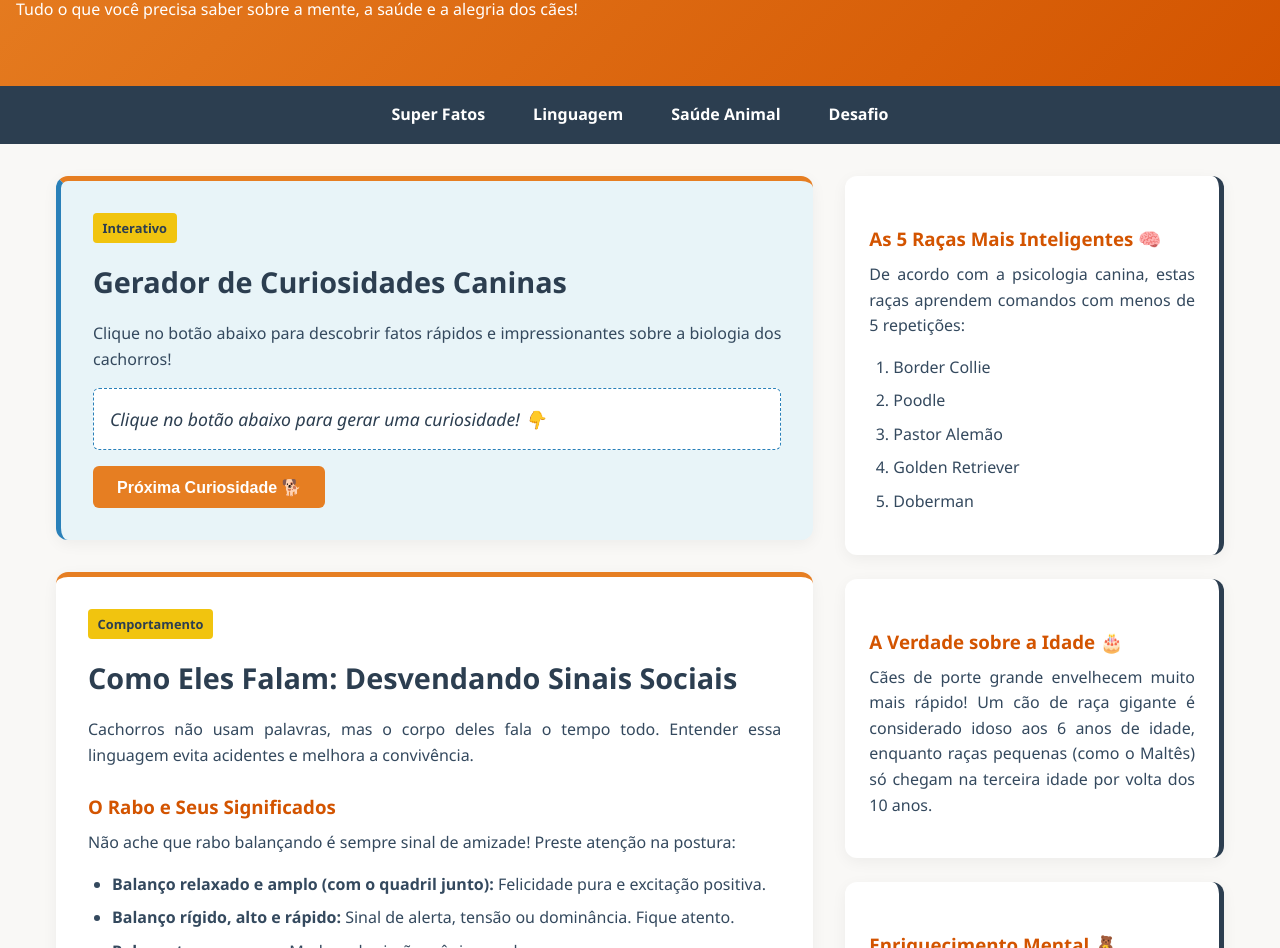
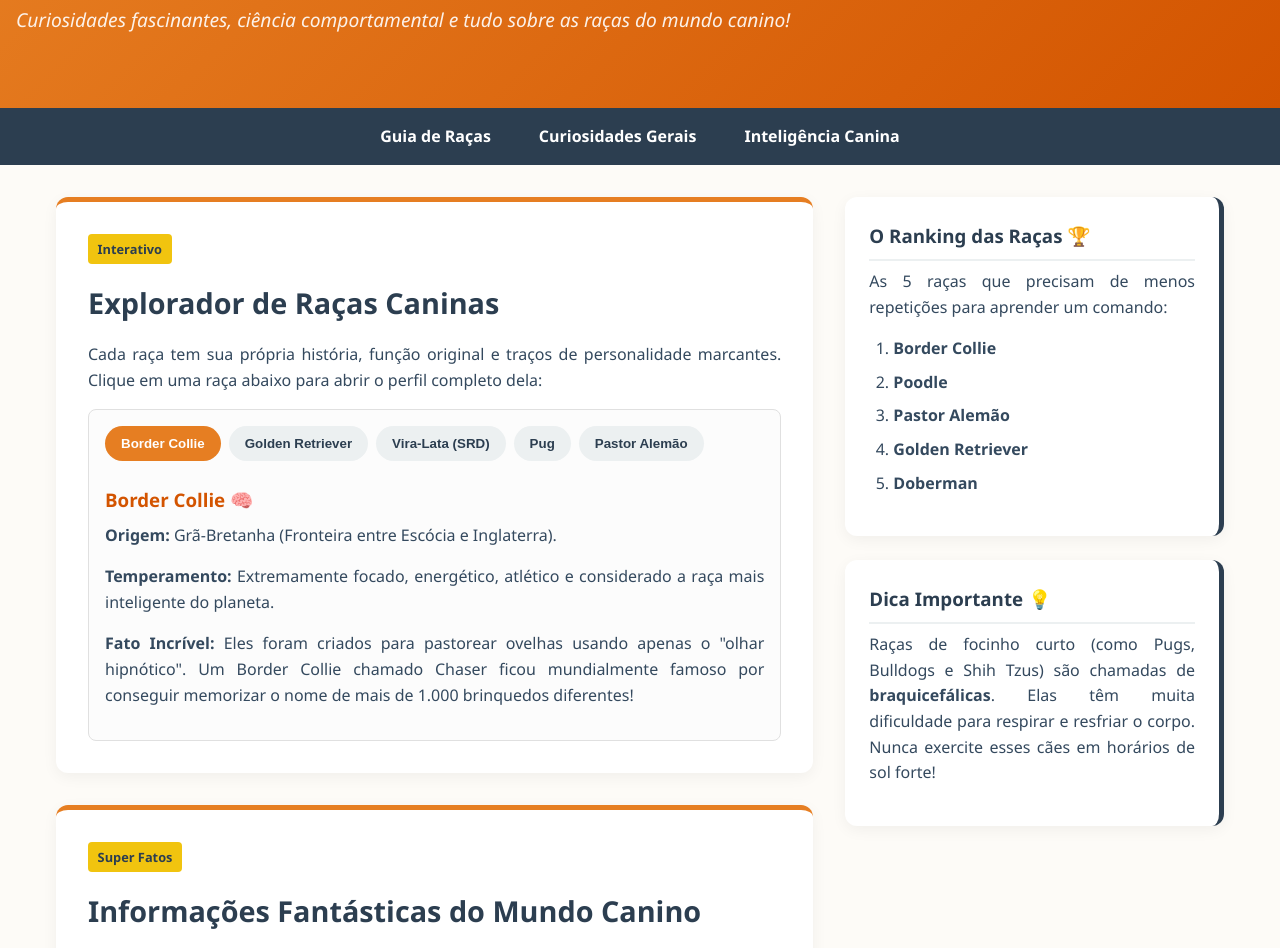
Before and after one commit to migueldalmut-ops/blog, a plain HTML site: page index.html in a window 1280 px wide. Shown: the part 136-1084 px from the top of the page. Drawn offline with Linux system fonts and the light colour scheme.

Commit message:
Update index.html

```diff
--- a/index.html
+++ b/index.html
@@ -3,17 +3,16 @@
 <head>
     <meta charset="UTF-8">
     <meta name="viewport" content="width=device-width, initial-scale=1.0">
-    <title>Cãopanheiro | O Blog dos Apaixonados por Cães</title>
+    <title>Cão de Raça | O Blog dos Apaixonados por Cães</title>
     <style>
         :root {
             --primary: #e67e22;
             --primary-dark: #d35400;
             --secondary: #2c3e50;
-            --bg: #f9f8f6;
+            --bg: #fdfbf7;
             --card-bg: #ffffff;
             --text: #34495e;
-            --accent: #27ae60;
-            --danger: #c0392b;
+            --accent: #2980b9;
         }
 
         * {
@@ -33,13 +32,19 @@
             background: linear-gradient(135deg, var(--primary), var(--primary-dark));
             color: white;
             text-align: center;
-            padding: 3rem 1rem;
+            padding: 3.5rem 1rem;
             box-shadow: 0 4px 10px rgba(0,0,0,0.1);
         }
 
         header h1 {
             font-size: 3rem;
             margin-bottom: 0.5rem;
+        }
+
+        header p {
+            font-size: 1.2rem;
+            font-style: italic;
+            opacity: 0.9;
         }
 
         nav {
@@ -127,59 +132,55 @@
             margin-bottom: 0.5rem;
         }
 
-        .alert-box {
-            background-color: #fce4d6;
-            border-left: 5px solid var(--danger);
+        /* Abas Interativas de Raças */
+        .tabs-container {
+            background: #fcfcfc;
+            border: 1px solid #e0e0e0;
+            border-radius: 8px;
             padding: 1rem;
-            border-radius: 6px;
-            margin: 1rem 0;
+            margin-top: 1rem;
         }
 
-        .alert-box h4 {
-            color: var(--danger);
-            margin-bottom: 0.5rem;
+        .race-buttons {
+            display: flex;
+            flex-wrap: wrap;
+            gap: 0.5rem;
+            margin-bottom: 1.5rem;
         }
 
-        .btn {
+        .race-btn {
+            background-color: #ecf0f1;
+            color: var(--secondary);
+            border: none;
+            padding: 0.6rem 1rem;
+            border-radius: 20px;
+            cursor: pointer;
+            font-weight: bold;
+            transition: all 0.2s;
+        }
+
+        .race-btn:hover {
+            background-color: var(--primary-light);
+            color: var(--primary-dark);
+        }
+
+        .race-btn.active {
             background-color: var(--primary);
             color: white;
-            border: none;
-            padding: 0.7rem 1.5rem;
-            border-radius: 6px;
-            cursor: pointer;
-            font-weight: bold;
-            font-size: 1rem;
-            transition: background 0.2s, transform 0.1s;
         }
 
-        .btn:hover {
-            background-color: var(--primary-dark);
+        .race-content {
+            display: none;
+            animation: fadeIn 0.4s ease-in-out forwards;
         }
 
-        .btn:active {
-            transform: scale(0.98);
+        .race-content.active {
+            display: block;
         }
 
-        /* Área Interativa Especial */
-        .interactive-box {
-            background: #e8f4f8;
-            border-left: 5px solid #2980b9;
-        }
-
-        #fact-display {
-            font-style: italic;
-            font-size: 1.1rem;
-            color: #2c3e50;
-            background: #fff;
-            padding: 1rem;
-            border-radius: 6px;
-            margin-bottom: 1rem;
-            border: 1px dashed #2980b9;
-        }
-
-        #quiz-result {
-            margin-top: 1rem;
-            font-weight: bold;
+        @keyframes fadeIn {
+            from { opacity: 0; transform: translateY(5px); }
+            to { opacity: 1; transform: translateY(0); }
         }
 
         .sidebar-box {
@@ -189,6 +190,13 @@
             margin-bottom: 1.5rem;
             box-shadow: 0 4px 15px rgba(0,0,0,0.05);
             border-right: 5px solid var(--secondary);
+        }
+
+        .sidebar-box h3 {
+            color: var(--secondary);
+            border-bottom: 2px solid #ecf0f1;
+            padding-bottom: 0.5rem;
+            margin-top: 0;
         }
 
         footer {
@@ -203,159 +211,141 @@
 <body>
 
     <header>
-        <h1>🐾 Blog Cãopanheiro 🐾</h1>
-        <p>Tudo o que você precisa saber sobre a mente, a saúde e a alegria dos cães!</p>
+        <h1>🐾 Guia Cão de Raça 🐾</h1>
+        <p>Curiosidades fascinantes, ciência comportamental e tudo sobre as raças do mundo canino!</p>
     </header>
 
     <nav>
-        <a href="#super-fatos">Super Fatos</a>
-        <a href="#linguagem">Linguagem</a>
-        <a href="#saude">Saúde Animal</a>
-        <a href="#quiz">Desafio</a>
+        <a href="#guia-racas">Guia de Raças</a>
+        <a href="#super-fatos">Curiosidades Gerais</a>
+        <a href="#comportamento">Inteligência Canina</a>
     </nav>
 
     <div class="container">
 
         <main>
-            <!-- SEÇÃO 1: GERADOR DE CURIOSIDADES -->
-            <section id="super-fatos" class="card interactive-box">
+            <!-- SEÇÃO INTERATIVA: GUIA DE RAÇAS -->
+            <section id="guia-racas" class="card">
                 <span class="badge">Interativo</span>
-                <h2>Gerador de Curiosidades Caninas</h2>
-                <p>Clique no botão abaixo para descobrir fatos rápidos e impressionantes sobre a biologia dos cachorros!</p>
-                <div id="fact-display">Clique no botão abaixo para gerar uma curiosidade! 👇</div>
-                <button class="btn" onclick="generateFact()">Próxima Curiosidade 🐕</button>
-            </section>
+                <h2>Explorador de Raças Caninas</h2>
+                <p>Cada raça tem sua própria história, função original e traços de personalidade marcantes. Clique em uma raça abaixo para abrir o perfil completo dela:</p>
 
-            <!-- SEÇÃO 2: LINGUAGEM COMPORTAMENTAL -->
-            <section id="linguagem" class="card">
-                <span class="badge">Comportamento</span>
-                <h2>Como Eles Falam: Desvendando Sinais Sociais</h2>
-                <p>Cachorros não usam palavras, mas o corpo deles fala o tempo todo. Entender essa linguagem evita acidentes e melhora a convivência.</p>
+                <div class="tabs-container">
+                    <div class="race-buttons">
+                        <button class="race-btn active" onclick="showRace('border-collie', this)">Border Collie</button>
+                        <button class="race-btn" onclick="showRace('golden', this)">Golden Retriever</button>
+                        <button class="race-btn" onclick="showRace('caramelo', this)">Vira-Lata (SRD)</button>
+                        <button class="race-btn" onclick="showRace('pug', this)">Pug</button>
+                        <button class="race-btn" onclick="showRace('pastor', this)">Pastor Alemão</button>
+                    </div>
 
-                <h3>O Rabo e Seus Significados</h3>
-                <p>Não ache que rabo balançando é sempre sinal de amizade! Preste atenção na postura:</p>
-                <ul>
-                    <li><strong>Balanço relaxado e amplo (com o quadril junto):</strong> Felicidade pura e excitação positiva.</li>
-                    <li><strong>Balanço rígido, alto e rápido:</strong> Sinal de alerta, tensão ou dominância. Fique atento.</li>
-                    <li><strong>Rabo entre as pernas:</strong> Medo, submissão crônica ou dor.</li>
-                </ul>
+                    <!-- Conteúdo: Border Collie -->
+                    <div id="border-collie" class="race-content active">
+                        <h3>Border Collie 🧠</h3>
+                        <p><strong>Origem:</strong> Grã-Bretanha (Fronteira entre Escócia e Inglaterra).</p>
+                        <p><strong>Temperamento:</strong> Extremamente focado, energético, atlético e considerado a raça mais inteligente do planeta.</p>
+                        <p><strong>Fato Incrível:</strong> Eles foram criados para pastorear ovelhas usando apenas o "olhar hipnótico". Um Border Collie chamado Chaser ficou mundialmente famoso por conseguir memorizar o nome de mais de 1.000 brinquedos diferentes!</p>
+                    </div>
 
-                <h3>Olhar de Lado (Olho de Baleia)</h3>
-                <p>Quando um cão vira levemente a cabeça mas mantém os olhos fixos em você, mostrando a parte branca dos olhos, isso se chama "olho de baleia". É um sinal claro de que ele está muito estressado, desconfortável ou protegendo algum objeto/comida. Dê espaço a ele!</p>
-            </section>
+                    <!-- Conteúdo: Golden Retriever -->
+                    <div id="golden" class="race-content">
+                        <h3>Golden Retriever ☀️</h3>
+                        <p><strong>Origem:</strong> Escócia.</p>
+                        <p><strong>Temperamento:</strong> Gentil, dócil, confiável, brincalhão e extremamente amigável com crianças e outros animais.</p>
+                        <p><strong>Fato Incrível:</strong> A palavra "Retriever" significa "recuperador". Eles foram desenvolvidos para buscar aves que os caçadores abatiam sem estragar a presa. Eles têm uma característica chamada "boca macia", sendo capazes de carregar um ovo cru na boca sem quebrá-lo!</p>
+                    </div>
 
-            <!-- SEÇÃO 3: SAÚDE E PERIGOS -->
-            <section id="saude" class="card">
-                <span class="badge">Saúde & Bem-Estar</span>
-                <h2>Guia de Proteção: O que seu Cão Não Pode Comer</h2>
-                <p>O sistema digestivo dos cães funciona de forma muito diferente do nosso. Algumas coisas perfeitamente seguras para humanos são venenos letais para eles.</p>
+                    <!-- Conteúdo: Vira-Lata -->
+                    <div id="caramelo" class="race-content">
+                        <h3>Sem Raça Definida (SRD) - O Caramelo 👑</h3>
+                        <p><strong>Origem:</strong> O mundo inteiro! É o resultado da mistura espontânea de várias raças ao longo das gerações.</p>
+                        <p><strong>Temperamento:</strong> Extremamente adaptável, resiliente, afetuoso e costuma ter uma gratidão imensa por quem o adota.</p>
+                        <p><strong>Fato Incrível:</strong> Graças à "variabilidade genética" (mistura de sangues), os vira-latas geralmente são muito mais resistentes a doenças hereditárias do que os cães de raça pura. Além disso, o "Vira-lata Caramelo" se tornou o verdadeiro patrimônio cultural do Brasil!</p>
+                    </div>
 
-                <div class="alert-box">
-                    <h4>⚠️ Alimentos Proibidos de Emergência:</h4>
-                    <ul>
-                        <li><strong>Chocolate:</strong> Possui teobromina. Quanto mais escuro o chocolate, mais perigoso ele é. Provoca convulsões e arritmia.</li>
-                        <li><strong>Uvas e Uvas Passas:</strong> Podem causar falência renal total e imediata em alguns cães, mesmo em quantidades mínimas.</li>
-                        <li><strong>Cebola e Alho:</strong> Contêm compostos que destroem os glóbulos vermelhos do sangue do pet, causando anemia profunda.</li>
-                        <li><strong>Adoçante Xilitol:</strong> Presente em doces "zero açúcar". Causa uma queda de glicose perigosíssima e danos ao fígado.</li>
-                    </ul>
+                    <!-- Conteúdo: Pug -->
+                    <div id="pug" class="race-content">
+                        <h3>Pug 📜</h3>
+                        <p><strong>Origem:</strong> China Antiga.</p>
+                        <p><strong>Temperamento:</strong> Companheiro, calmo, charmoso e teimoso na medida certa. Adora uma soneca no sofá.</p>
+                        <p><strong>Fato Incrível:</strong> Os Pugs eram considerados animais sagrados na China imperial e viviam no luxo absoluto, protegidos por soldados. Suas rugas na testa eram selecionadas porque lembravam o caractere chinês para a palavra "Príncipe".</p>
+                    </div>
+
+                    <!-- Conteúdo: Pastor Alemão -->
+                    <div id="pastor" class="race-content">
+                        <h3>Pastor Alemão 🛡️</h3>
+                        <p><strong>Origem:</strong> Alemanha.</p>
+                        <p><strong>Temperamento:</strong> Corajoso, leal, protetor, vigilante e altamente focado no trabalho ou treinamento.</p>
+                        <p><strong>Fato Incrível:</strong> É uma das raças mais versáteis do mundo. Originalmente criado para cuidar de rebanhos, sua inteligência o transformou no cão policial, militar e de resgate número um do planeta. Eles conseguem memorizar tarefas extremamente complexas.</p>
+                    </div>
                 </div>
             </section>
 
-            <!-- SEÇÃO 4: QUIZ INTERATIVO -->
-            <section id="quiz" class="card interactive-box">
-                <span class="badge">Teste Seu Conhecimento</span>
-                <h2>Super Quiz Canino</h2>
-                <p>Afinal, de onde vem o suor dos cachorros? Como eles regulam a temperatura do corpo?</p>
+            <!-- SEÇÃO 2: CURIOSIDADES SUPER LEGAIS -->
+            <section id="super-fatos" class="card">
+                <span class="badge">Super Fatos</span>
+                <h2>Informações Fantásticas do Mundo Canino</h2>
+                <p>Independente da raça, os cachorros possuem uma biologia e sentidos fantásticos que deixam qualquer cientista de queixo caído:</p>
+                <ul>
+                    <li><strong>Impressão Digital no Focinho:</strong> Assim como nós usamos as pontas dos dedos, os cães podem ser identificados pelo desenho único das linhas de seus focinhos. Dois cães nunca terão o mesmo nariz!</li>
+                    <li><strong>Eles Sentem o Tempo pelo Cheiro:</strong> Já reparou que seu cão sabe a hora exata que você vai chegar? Conforme as horas passam, o seu cheiro deixado na casa vai enfraquecendo. Eles aprendem a associar a quantidade exata de cheiro que resta no ar com o momento em que você abre a porta.</li>
+                    <li><strong>O Olfato é em 3D:</strong> O nariz dos cães consegue farejar de forma independente por cada narina. Isso significa que eles sabem exatamente se um cheiro veio da esquerda ou da direita, criando um mapa em 3D na mente deles.</li>
+                </ul>
+            </section>
 
-                <form id="dogQuiz" onsubmit="checkQuiz(event)">
-                    <input type="radio" id="opt1" name="quiz" value="errado1">
-                    <label for="opt1">Pela pele do corpo inteiro, igual aos humanos.</label><br><br>
-
-                    <input type="radio" id="opt2" name="quiz" value="correto">
-                    <label for="opt2">Pelas almofadinhas das patas (coxins) e pela respiração (arfando).</label><br><br>
-
-                    <input type="radio" id="opt3" name="quiz" value="errado2">
-                    <label for="opt3">Os cães simplesmente não suam e não precisam se refrescar.</label><br><br>
-
-                    <button type="submit" class="btn">Verificar Resposta</button>
-                </form>
-                <div id="quiz-result"></div>
+            <!-- SEÇÃO 3: INTELIGÊNCIA -->
+            <section id="comportamento" class="card">
+                <span class="badge">Ciência</span>
+                <h2>Como é Medida a Inteligência das Raças?</h2>
+                <p>O teste de inteligência mais famoso do mundo foi publicado pelo Dr. Stanley Coren no livro <em>"A Inteligência dos Cães"</em>. Ele divide a mente canina em três partes:</p>
+                <ol>
+                    <li><strong>Inteligência Instintiva:</strong> O que o cão já nasce sabendo fazer (como caçar, pastorear ou guardar).</li>
+                    <li><strong>Inteligência Adaptativa:</strong> A capacidade de resolver problemas sozinhos (como abrir portas ou descobrir onde um petisco caiu).</li>
+                    <li><strong>Trabalho e Obediência:</strong> A velocidade para aprender comandos dados por humanos. É nessa categoria que o Border Collie e o Poodle lideram os rankings!</li>
+                </ol>
             </section>
         </main>
 
-        <!-- BARRA LATERAL -->
+        <!-- BARRA LATERAL (SIDEBAR) -->
         <aside>
             <div class="sidebar-box">
-                <h3>As 5 Raças Mais Inteligentes 🧠</h3>
-                <p>De acordo com a psicologia canina, estas raças aprendem comandos com menos de 5 repetições:</p>
+                <h3>O Ranking das Raças 🏆</h3>
+                <p>As 5 raças que precisam de menos repetições para aprender um comando:</p>
                 <ol>
-                    <li>Border Collie</li>
-                    <li>Poodle</li>
-                    <li>Pastor Alemão</li>
-                    <li>Golden Retriever</li>
-                    <li>Doberman</li>
+                    <li><strong>Border Collie</strong></li>
+                    <li><strong>Poodle</strong></li>
+                    <li><strong>Pastor Alemão</strong></li>
+                    <li><strong>Golden Retriever</strong></li>
+                    <li><strong>Doberman</strong></li>
                 </ol>
             </div>
 
             <div class="sidebar-box">
-                <h3>A Verdade sobre a Idade 🎂</h3>
-                <p>Cães de porte grande envelhecem muito mais rápido! Um cão de raça gigante é considerado idoso aos 6 anos de idade, enquanto raças pequenas (como o Maltês) só chegam na terceira idade por volta dos 10 anos.</p>
-            </div>
-
-            <div class="sidebar-box">
-                <h3>Enriquecimento Mental 🧸</h3>
-                <p>Dar comida em brinquedos recheáveis ou espalhar grãos de ração pelo quintal cansa mais o cão do que uma caminhada longa! Estimular o olfato gasta muita energia mental.</p>
+                <h3>Dica Importante 💡</h3>
+                <p>Raças de focinho curto (como Pugs, Bulldogs e Shih Tzus) são chamadas de <strong>braquicefálicas</strong>. Elas têm muita dificuldade para respirar e resfriar o corpo. Nunca exercite esses cães em horários de sol forte!</p>
             </div>
         </aside>
 
     </div>
 
     <footer>
-        <p>&copy; 2026 Blog Cãopanheiro. Todos os direitos reservados. 🐶</p>
+        <p>&copy; 2026 Guia Cão de Raça. Feito para quem ama patinhas e focinhos. 🐾</p>
     </footer>
 
-    <!-- JAVASCRIPT FUNCIONAL -->
+    <!-- INTERAÇÃO JAVASCRIPT FUNCIONAL -->
     <script>
-        // Array de curiosidades para o gerador aleatório
-        const facts = [
-            "O olfato dos cães é tão poderoso que eles conseguem detectar o equivalente a uma colher de chá de açúcar diluída em duas piscinas olímpicas!",
-            "As impressões digitais dos cães ficam no focinho. O padrão de linhas do nariz de cada cachorro é único no mundo todo.",
-            "Os cães não enxergam apenas em preto e branco! Eles veem o mundo em tons de azul, amarelo e cinza.",
-            "O seu cachorro consegue ouvir sons quatro vezes mais distantes do que você consegue escutar.",
-            "Quando os cães dormem encolhidos, é um instinto antigo para proteger os órgãos vitais de predadores e manter o calor.",
-            "Um Border Collie chamado Chaser ficou famoso por conseguir identificar e buscar mais de 1.000 objetos diferentes pelo nome!"
-        ];
+        function showRace(raceId, button) {
+            // 1. Esconde todos os textos de raças
+            const contents = document.querySelectorAll('.race-content');
+            contents.forEach(content => content.classList.remove('active'));
 
-        function generateFact() {
-            const display = document.getElementById('fact-display');
-            const randomIndex = Math.floor(Math.random() * facts.length);
-            display.innerText = facts[randomIndex];
-        }
+            // 2. Remove a classe 'active' de todos os botões
+            const buttons = document.querySelectorAll('.race-btn');
+            buttons.forEach(btn => btn.classList.remove('active'));
 
-        function checkQuiz(event) {
-            event.preventDefault();
-            const options = document.getElementsByName('quiz');
-            let userChoice = "";
-
-            for(let i = 0; i < options.length; i++) {
-                if(options[i].checked) {
-                    userChoice = options[i].value;
-                    break;
-                }
-            }
-
-            const resultDiv = document.getElementById('quiz-result');
-
-            if (userChoice === "correto") {
-                resultDiv.innerText = "🎉 Exato! Eles transpiram um pouco pelas patinhas, mas sua maior fonte de resfriamento é abrindo a boca e arfando (língua para fora).";
-                resultDiv.style.color = "var(--accent)";
-            } else if (userChoice === "") {
-                resultDiv.innerText = "⚠️ Por favor, escolha uma opção antes de enviar!";
-                resultDiv.style.color = "orange";
-            } else {
-                resultDiv.innerText = "❌ Incorreto. Tente de novo! Lembre-se de como eles ficam quando correm bastante no calor.";
-                resultDiv.style.color = "var(--danger)";
-            }
+            // 3. Mostra o texto da raça clicada e ativa o botão correto
+            document.getElementById(raceId).classList.add('active');
+            button.classList.add('active');
         }
     </script>
 </body>
```
